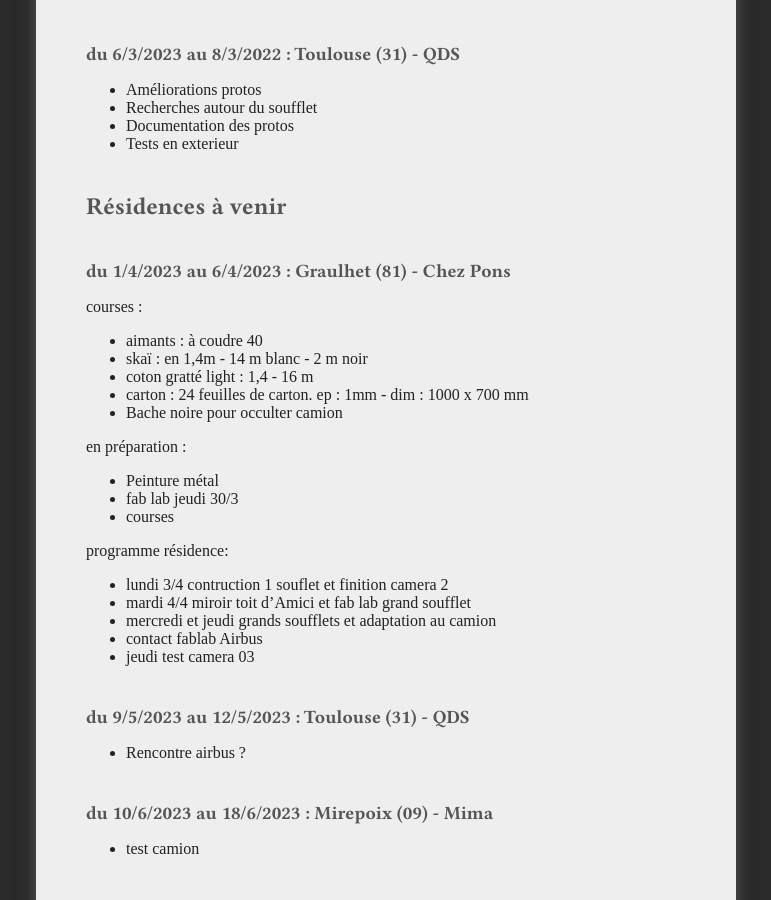
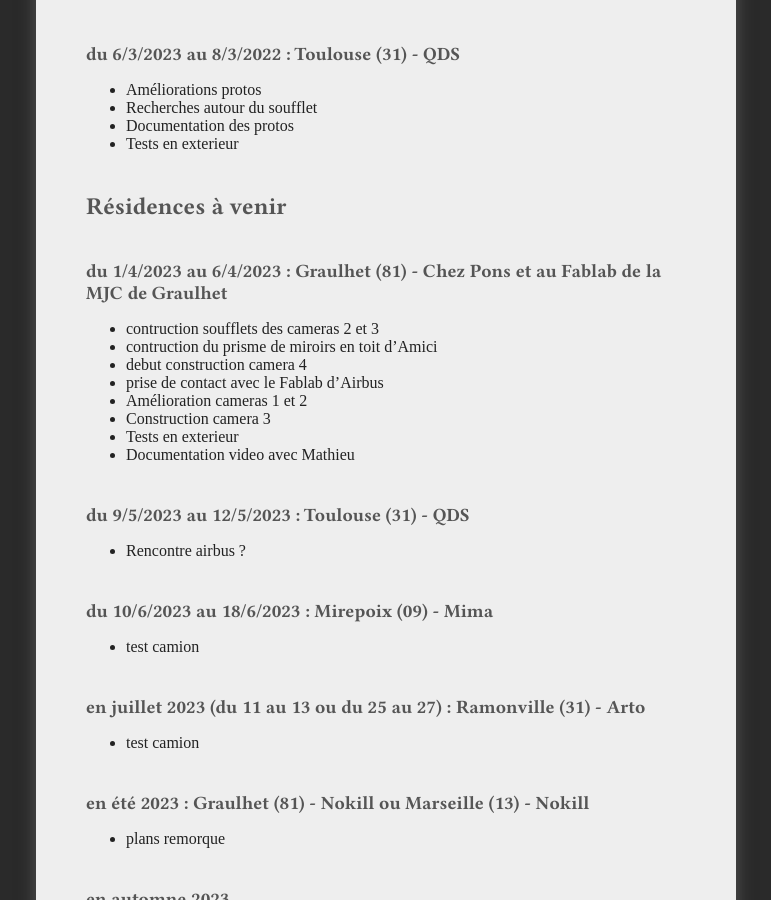
Before and after one commit to virginienokill/camera-obscura, a Jekyll site: the page built from contenu/production.md, in a window 1280 px wide and 900 px high, scrolled down 969 px. Shown: the whole window, without its empty margins (254-1025 px from the left). Built offline with Jekyll 4.4.1, drawn with Linux system fonts in a browser that asks for light colours; nearby versions of some CDN libraries; some web fonts are replaced; our own code applies the rules of GitHub Pages for plain Markdown files; a script that is not in the unit is left out; the repository's description, which GitHub fills in, is left out.

Commit message:
mise à jour résidences

```diff
--- a/contenu/production.md
+++ b/contenu/production.md
@@ -47,27 +47,17 @@
 
 ## Résidences à venir
 
-### du 1/4/2023 au 6/4/2023 : Graulhet (81) - Chez Pons
-courses :
+### du 1/4/2023 au 6/4/2023 : Graulhet (81) - Chez Pons et au Fablab de la MJC de Graulhet
 
-- aimants : à coudre 40
-- skaï : en 1,4m - 14 m blanc - 2 m noir
-- coton gratté light : 1,4 - 16 m
-- carton : 24 feuilles de carton. ep : 1mm - dim : 1000 x 700 mm
-- Bache noire pour occulter camion
+- contruction soufflets des cameras 2 et 3
+- contruction du prisme de miroirs en toit d'Amici
+- debut construction camera 4
+- prise de contact avec le Fablab d'Airbus
+- Amélioration cameras 1 et 2
+- Construction camera 3
+- Tests en exterieur
+- Documentation video avec Mathieu
 
-en préparation :
-- Peinture métal
-- fab lab jeudi 30/3
-- courses
-
-programme résidence:
-
-- lundi 3/4 contruction 1 souflet et finition camera 2
-- mardi 4/4 miroir toit d'Amici et fab lab grand soufflet
-- mercredi et jeudi grands soufflets et adaptation au camion
-- contact fablab Airbus
-- jeudi test camera 03
 
 ### du 9/5/2023 au 12/5/2023 : Toulouse (31) - QDS
 - Rencontre airbus ?
```
